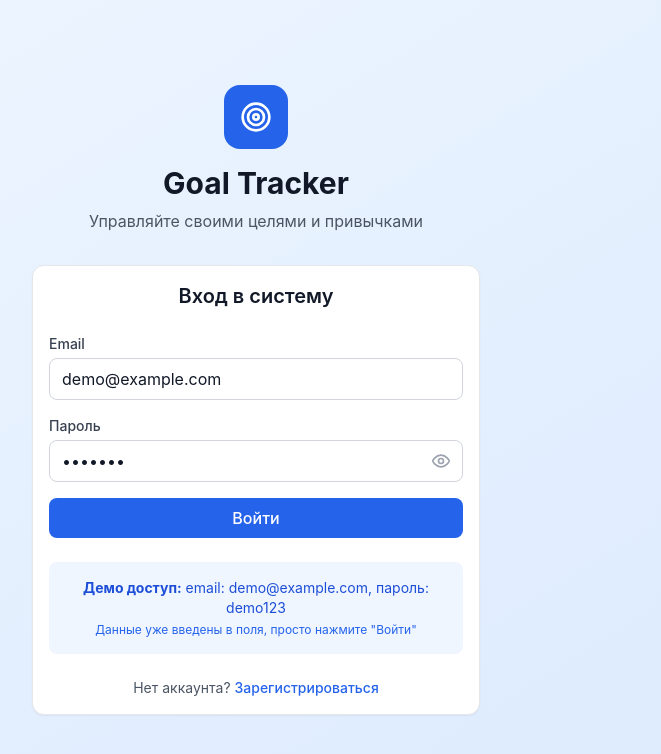
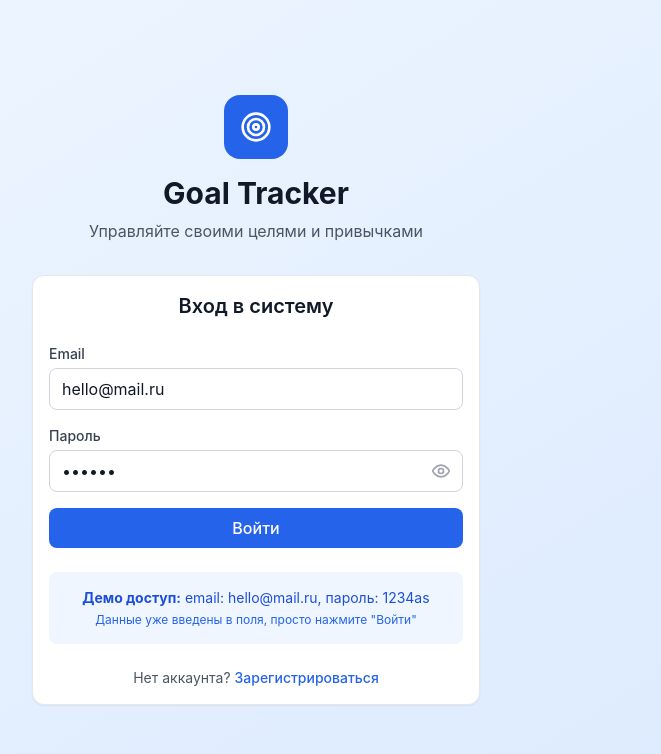
Before and after one commit to AleonaKS/goal_tracker, a React (Vite) app: page /login in a window 1280 px wide. Shown: the top 754 px of the page, without its empty margins (384-1045 px from the left). Built offline with nearby package versions, Linux system fonts and the light colour scheme; no server answers.

Commit message:
stage add, delete task

```diff
--- a/src/pages/LoginPage.tsx
+++ b/src/pages/LoginPage.tsx
@@ -18,8 +18,8 @@ export function LoginPage() {
   } = useForm<LoginFormData>({
     resolver: zodResolver(loginSchema),
     defaultValues: {
-      email: 'demo@example.com',
-      password: 'demo123',
+      email: 'hello@mail.ru',
+      password: '1234as',
     },
   })
 
@@ -56,7 +56,7 @@ export function LoginPage() {
                 type="email"
                 {...register('email')}
                 className="input"
-                placeholder="demo@example.com"
+                placeholder="hello@mail.ru"
               />
               {errors.email && (
                 <p className="mt-1 text-sm text-red-600">{errors.email.message}</p>
@@ -105,7 +105,7 @@ export function LoginPage() {
 
           <div className="mt-6 p-4 bg-blue-50 rounded-lg">
             <p className="text-sm text-blue-700 text-center">
-              <strong>Демо доступ:</strong> email: demo@example.com, пароль: demo123
+              <strong>Демо доступ:</strong> email: hello@mail.ru, пароль: 1234as
             </p>
             <p className="text-xs text-blue-600 text-center mt-1">
               Данные уже введены в поля, просто нажмите "Войти"
```
